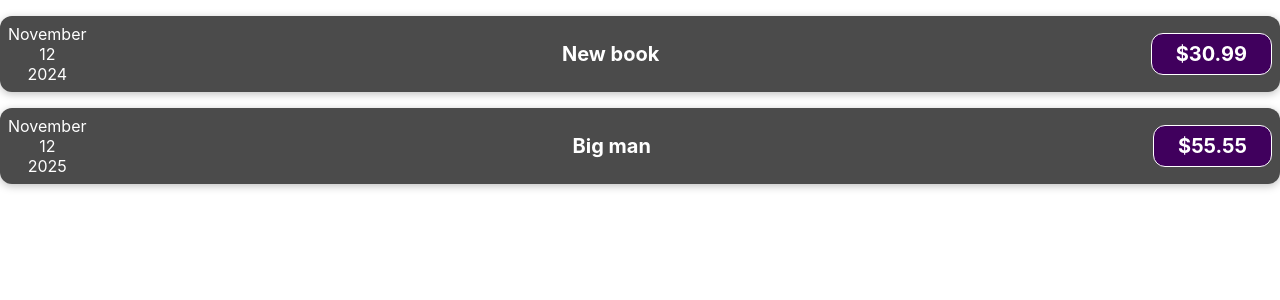
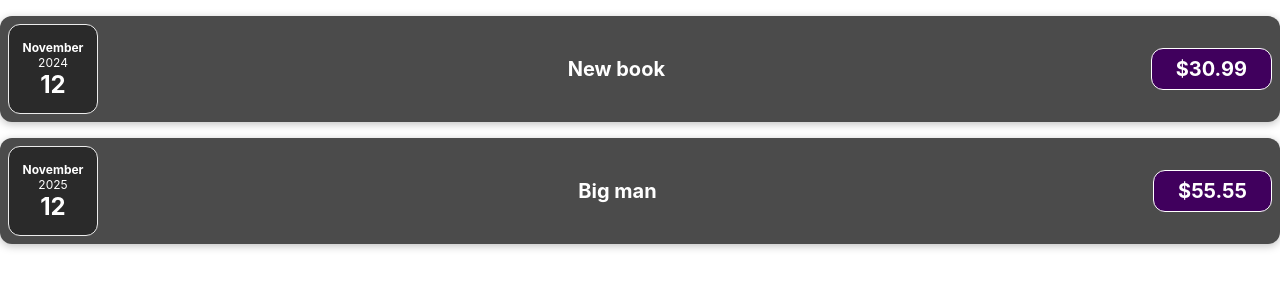
Before and after one commit to robinpajula-alt/codespaces-react, a React (Vite) app: page / in a window 1280 px wide. Shown: the top 300 px of the page. Built offline with nearby package versions, Linux system fonts and the light colour scheme.

Commit message:
5. Ülesanne 1 - kujunduse lisamine komponendile

```diff
--- /dev/null
+++ b/src/componenents/ExpenseDate.css
@@ -0,0 +1,26 @@
+.expense-date {
+  display: flex;
+  flex-direction: column;
+  width: 5.5rem;
+  height: 5.5rem;
+  border: 1px solid #ececec;
+  background-color: #2a2a2a;
+  color: white;
+  border-radius: 12px;
+  align-items: center;
+  justify-content: center;
+}
+
+.expense-date__month {
+  font-size: 0.75rem;
+  font-weight: bold;
+}
+
+.expense-date__year {
+  font-size: 0.75rem;
+}
+
+.expense-date__day {
+  font-size: 1.5rem;
+  font-weight: bold;
+}
--- a/src/componenents/ExpenseDate.jsx
+++ b/src/componenents/ExpenseDate.jsx
@@ -1,15 +1,17 @@
+import "./ExpenseDate.css";
+
 const ExpenseDate = (props) => {
-    const day = props.date.toLocaleString("en-US", {day: "2-digit"})
-    const month = props.date.toLocaleString("en-US", {month: "long"})
-    const year = props.date.getFullYear()
+  const day = props.date.toLocaleString("en-US", { day: "2-digit" });
+  const month = props.date.toLocaleString("en-US", { month: "long" });
+  const year = props.date.getFullYear();
 
-    return (
-        <div>
-            <div>{month}</div>
-            <div>{day}</div>
-            <div>{year}</div>
-        </div>
-    )
-}
+  return (
+    <div className="expense-date">
+      <div className="expense-date__month">{month}</div>
+      <div className="expense-date__year">{year}</div>
+      <div className="expense-date__day">{day}</div>
+    </div>
+  );
+};
 
-export default ExpenseDate
+export default ExpenseDate;
```
